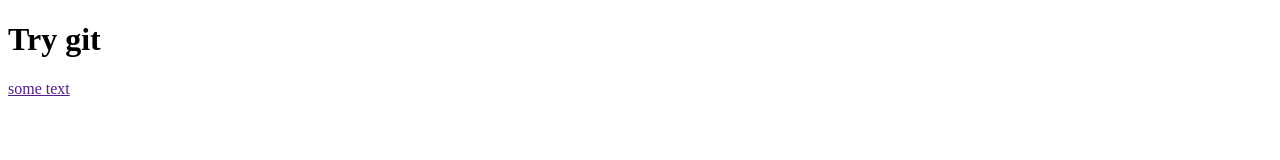
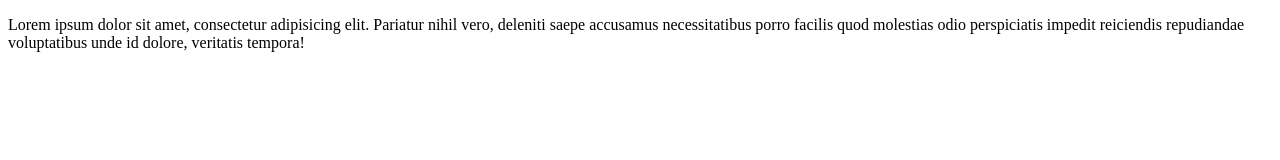
Before and after one commit to semenkiv/myGit, a plain HTML site: page index.html in a window 1280 px wide. Drawn offline with Linux system fonts and the light colour scheme.

Commit message:
third commit

```diff
--- a/index.html
+++ b/index.html
@@ -5,7 +5,6 @@
     <title>git Hub</title>
 </head>
 <body>
-   <h1>Try git</h1>
-    <p><a href="">some text</a></p>
+    <p>Lorem ipsum dolor sit amet, consectetur adipisicing elit. Pariatur nihil vero, deleniti saepe accusamus necessitatibus porro facilis quod molestias odio perspiciatis impedit reiciendis repudiandae voluptatibus unde id dolore, veritatis tempora!</p>
 </body>
 </html>
```
